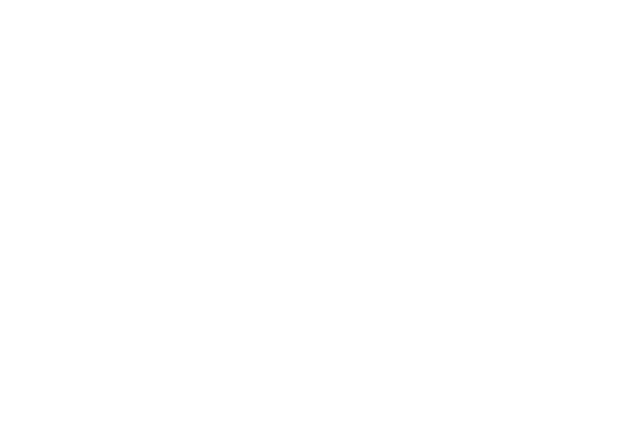
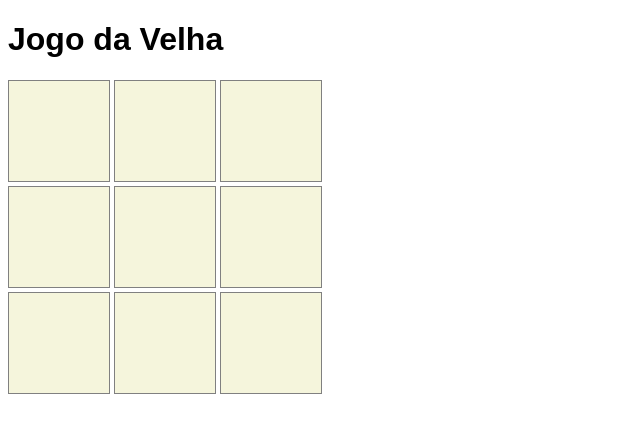
Before and after one commit to nathysanti/Jogo-da-Velha, a plain HTML site: page index.html in a window 1280 px wide. Shown: the whole page, without its empty margins (0-640 px from the left). Drawn offline with Linux system fonts and the light colour scheme.

Commit message:
feat: estrutura do css

```diff
--- a/css/style.css
+++ b/css/style.css
@@ -0,0 +1,11 @@
+h1{
+    font-family: Arial, Helvetica, sans-serif;
+}
+
+.square{
+    width: 100px;
+    height: 100px;
+    background-color: beige;
+    border: 1px solid gray;
+    display: inline-block;
+}
--- a/index.html
+++ b/index.html
@@ -1,5 +1,5 @@
 <!DOCTYPE html>
-<html lang="en">
+<html lang="pt-br">
 <head>
     <meta charset="UTF-8">
     <meta http-equiv="X-UA-Compatible" content="IE=edge">
@@ -9,6 +9,7 @@
 </head>
 <body>
     <div class="stage">
+        <h1>Jogo da Velha</h1>
         <div>
             <div id="0" class="square"></div>
             <div id="1" class="square"></div>
```
